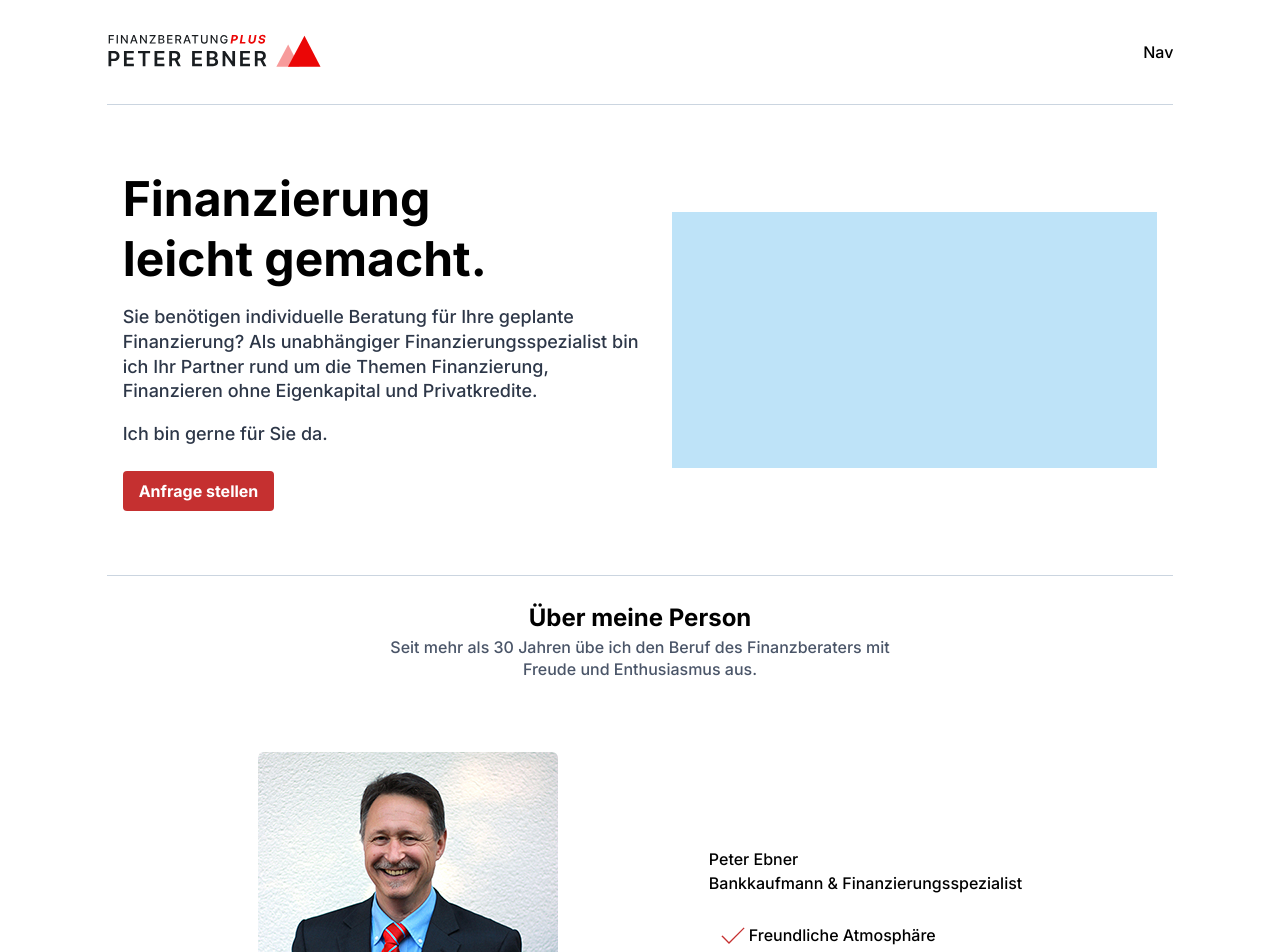
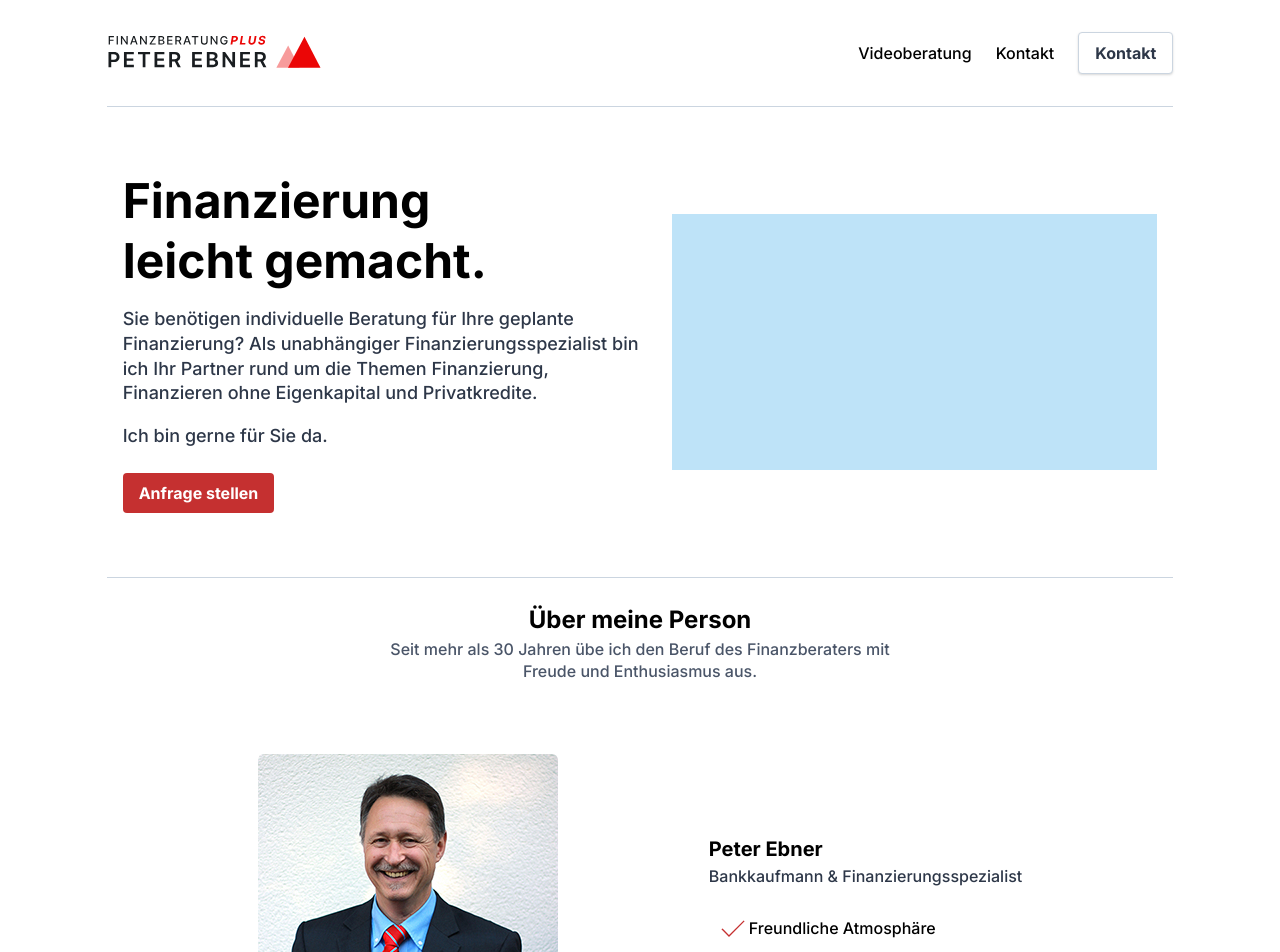
Before and after one commit to dvdptr/website-peplus, a Nuxt app: page / in a window 1280 px wide. Shown: the top 952 px of the page. Built offline with nearby package versions, Linux system fonts and the light colour scheme.

Commit message:
add nav bar w nuxt-link to header component; TODO: setup subpages

```diff
--- a/components/About.vue
+++ b/components/About.vue
@@ -7,8 +7,8 @@
       </div>
       <div class>
         <section class="pb-6">
-          <p>Peter Ebner</p>
-          <p>Bankkaufmann & Finanzierungsspezialist</p>
+          <p class="font-bold text-xl">Peter Ebner</p>
+          <p class="text-gray-800">Bankkaufmann & Finanzierungsspezialist</p>
         </section>
         <section class v-for="check in checkList" v-bind:key="check">
           <div class="flex items-center">
@@ -16,7 +16,7 @@
             <p>{{check.item}}</p>
           </div>
         </section>
-        <section class="pt-6">
+        <section class="pt-12">
           <button
             class="bg-white hover:bg-gray-100 text-gray-800 font-bold py-2 px-4 border border-gray-400 rounded shadow"
           >Kontakt</button>
--- a/components/Header.vue
+++ b/components/Header.vue
@@ -1,9 +1,19 @@
 <template>
-  <div class="flex justify-between border-b border-gray-400 py-8">
+  <div class="flex justify-between border-b border-gray-400 py-8 items-center">
     <div>
-      <Logo class="h-10" />
+      <nuxt-link to="/">
+        <Logo class="h-10" />
+      </nuxt-link>
     </div>
-    <section class="flex items-center">Nav</section>
+    <section class="flex items-center">
+      <nav>
+        <nuxt-link class="pl-6" to="/about.vue">Videoberatung</nuxt-link>
+      </nav>
+      <nuxt-link class="pl-6" to="/kontakt.vue">Kontakt</nuxt-link>
+      <button
+        class="bg-white hover:bg-gray-100 text-gray-800 font-semibold py-2 px-4 border border-gray-400 rounded shadow ml-6"
+      >Kontakt</button>
+    </section>
   </div>
 </template>
 
```
